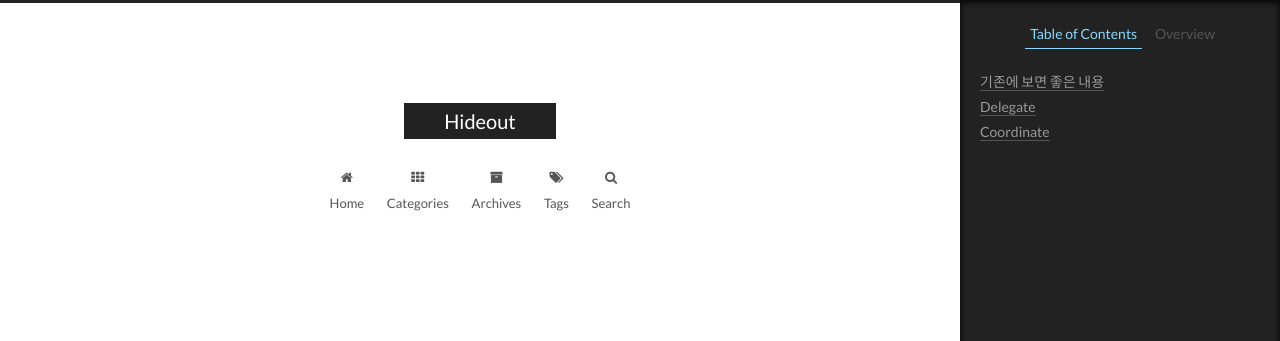
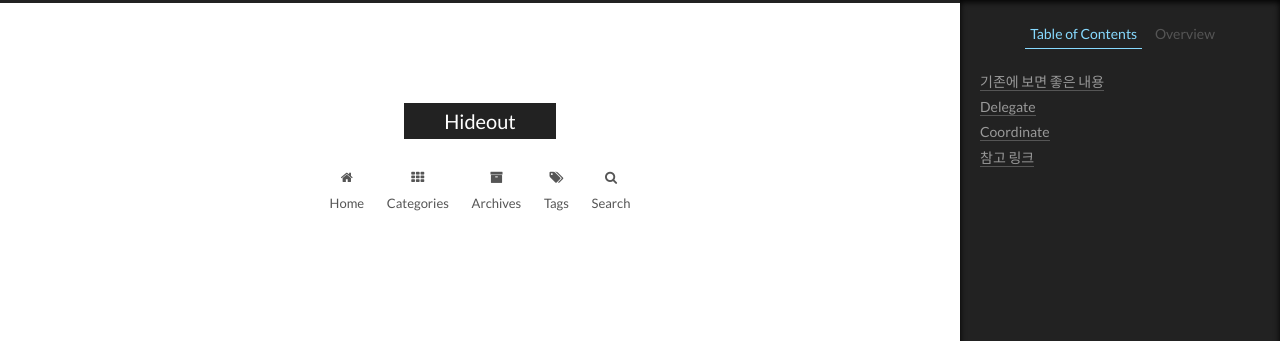
Before and after one commit to pagh2322/pagh2322.github.io, a Jekyll site: the page built from SwiftUI/_posts/2022-07-01-swiftui-coordinate-UIViewRepresentable.md, in a window 1280 px wide and 1400 px high. Shown: the top 341 px of the window. Built offline with Jekyll 4.4.1, drawn with Linux system fonts in a browser that asks for light colours; comment, search, counter and statistics services are not loaded; some of the changed text lies outside the part shown.

Commit message:
Coordinate Fix

````diff
--- a/SwiftUI/_posts/2022-07-01-swiftui-coordinate-UIViewRepresentable.md
+++ b/SwiftUI/_posts/2022-07-01-swiftui-coordinate-UIViewRepresentable.md
@@ -182,3 +182,6 @@ func makeUIView(context: Context) -> FSCalendar {
     // ...
 }
 ```
+
+# 참고 링크
+[[iOS] SwiftUI에서는 delegate를 어떻게 채택할까? : Coordinator](https://sweetdev.tistory.com/447)
````
